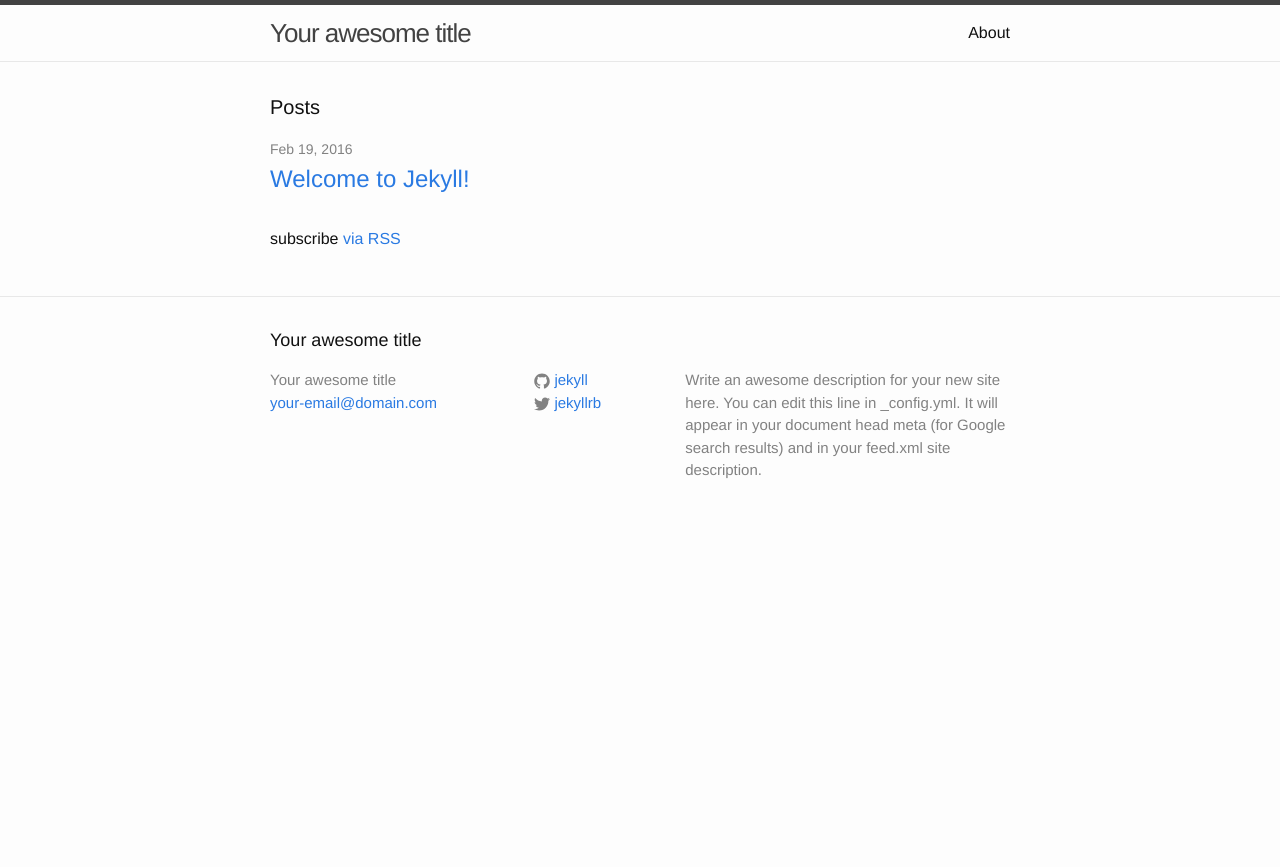
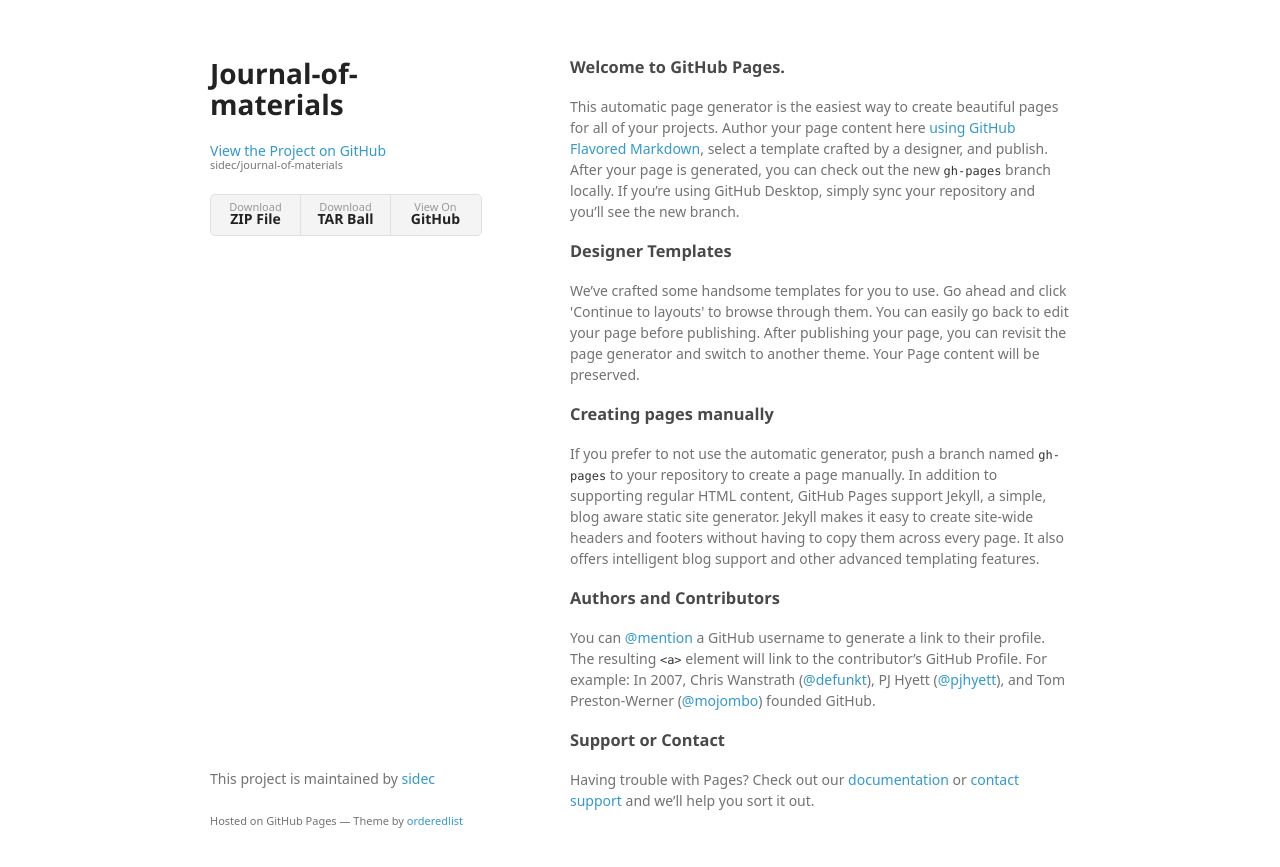
Before and after one commit to psanecki/journal-of-materials, a Jekyll site: the page index.html, which Jekyll copies as it is, in a window 1280 px wide. Shown: the top 867 px of the page. Built offline with Jekyll 4.4.1, drawn with Linux system fonts in a browser that asks for light colours; some web fonts are replaced.

Commit message:
Create gh-pages branch via GitHub

```diff
--- a/index.html
+++ b/index.html
@@ -1,23 +1,64 @@
----
-layout: default
----
+<!doctype html>
+<html>
+  <head>
+    <meta charset="utf-8">
+    <meta http-equiv="X-UA-Compatible" content="chrome=1">
+    <title>Journal-of-materials by sidec</title>
 
-<div class="home">
+    <link rel="stylesheet" href="stylesheets/styles.css">
+    <link rel="stylesheet" href="stylesheets/github-light.css">
+    <meta name="viewport" content="width=device-width">
+    <!--[if lt IE 9]>
+    <script src="//html5shiv.googlecode.com/svn/trunk/html5.js"></script>
+    <![endif]-->
+  </head>
+  <body>
+    <div class="wrapper">
+      <header>
+        <h1>Journal-of-materials</h1>
+        <p></p>
 
-  <h1 class="page-heading">Posts</h1>
+        <p class="view"><a href="https://github.com/sidec/journal-of-materials">View the Project on GitHub <small>sidec/journal-of-materials</small></a></p>
 
-  <ul class="post-list">
-    {% for post in site.posts %}
-      <li>
-        <span class="post-meta">{{ post.date | date: "%b %-d, %Y" }}</span>
 
-        <h2>
-          <a class="post-link" href="{{ post.url | prepend: site.baseurl }}">{{ post.title }}</a>
-        </h2>
-      </li>
-    {% endfor %}
-  </ul>
+        <ul>
+          <li><a href="https://github.com/sidec/journal-of-materials/zipball/master">Download <strong>ZIP File</strong></a></li>
+          <li><a href="https://github.com/sidec/journal-of-materials/tarball/master">Download <strong>TAR Ball</strong></a></li>
+          <li><a href="https://github.com/sidec/journal-of-materials">View On <strong>GitHub</strong></a></li>
+        </ul>
+      </header>
+      <section>
+        <h3>
+<a id="welcome-to-github-pages" class="anchor" href="#welcome-to-github-pages" aria-hidden="true"><span aria-hidden="true" class="octicon octicon-link"></span></a>Welcome to GitHub Pages.</h3>
 
-  <p class="rss-subscribe">subscribe <a href="{{ "/feed.xml" | prepend: site.baseurl }}">via RSS</a></p>
+<p>This automatic page generator is the easiest way to create beautiful pages for all of your projects. Author your page content here <a href="https://guides.github.com/features/mastering-markdown/">using GitHub Flavored Markdown</a>, select a template crafted by a designer, and publish. After your page is generated, you can check out the new <code>gh-pages</code> branch locally. If you’re using GitHub Desktop, simply sync your repository and you’ll see the new branch.</p>
 
-</div>
+<h3>
+<a id="designer-templates" class="anchor" href="#designer-templates" aria-hidden="true"><span aria-hidden="true" class="octicon octicon-link"></span></a>Designer Templates</h3>
+
+<p>We’ve crafted some handsome templates for you to use. Go ahead and click 'Continue to layouts' to browse through them. You can easily go back to edit your page before publishing. After publishing your page, you can revisit the page generator and switch to another theme. Your Page content will be preserved.</p>
+
+<h3>
+<a id="creating-pages-manually" class="anchor" href="#creating-pages-manually" aria-hidden="true"><span aria-hidden="true" class="octicon octicon-link"></span></a>Creating pages manually</h3>
+
+<p>If you prefer to not use the automatic generator, push a branch named <code>gh-pages</code> to your repository to create a page manually. In addition to supporting regular HTML content, GitHub Pages support Jekyll, a simple, blog aware static site generator. Jekyll makes it easy to create site-wide headers and footers without having to copy them across every page. It also offers intelligent blog support and other advanced templating features.</p>
+
+<h3>
+<a id="authors-and-contributors" class="anchor" href="#authors-and-contributors" aria-hidden="true"><span aria-hidden="true" class="octicon octicon-link"></span></a>Authors and Contributors</h3>
+
+<p>You can <a href="https://help.github.com/articles/basic-writing-and-formatting-syntax/#mentioning-users-and-teams" class="user-mention">@mention</a> a GitHub username to generate a link to their profile. The resulting <code>&lt;a&gt;</code> element will link to the contributor’s GitHub Profile. For example: In 2007, Chris Wanstrath (<a href="https://github.com/defunkt" class="user-mention">@defunkt</a>), PJ Hyett (<a href="https://github.com/pjhyett" class="user-mention">@pjhyett</a>), and Tom Preston-Werner (<a href="https://github.com/mojombo" class="user-mention">@mojombo</a>) founded GitHub.</p>
+
+<h3>
+<a id="support-or-contact" class="anchor" href="#support-or-contact" aria-hidden="true"><span aria-hidden="true" class="octicon octicon-link"></span></a>Support or Contact</h3>
+
+<p>Having trouble with Pages? Check out our <a href="https://help.github.com/pages">documentation</a> or <a href="https://github.com/contact">contact support</a> and we’ll help you sort it out.</p>
+      </section>
+      <footer>
+        <p>This project is maintained by <a href="https://github.com/sidec">sidec</a></p>
+        <p><small>Hosted on GitHub Pages &mdash; Theme by <a href="https://github.com/orderedlist">orderedlist</a></small></p>
+      </footer>
+    </div>
+    <script src="javascripts/scale.fix.js"></script>
+
+  </body>
+</html>
--- /dev/null
+++ b/javascripts/scale.fix.js
@@ -0,0 +1,17 @@
+var metas = document.getElementsByTagName('meta');
+var i;
+if (navigator.userAgent.match(/iPhone/i)) {
+  for (i=0; i<metas.length; i++) {
+    if (metas[i].name == "viewport") {
+      metas[i].content = "width=device-width, minimum-scale=1.0, maximum-scale=1.0";
+    }
+  }
+  document.addEventListener("gesturestart", gestureStart, false);
+}
+function gestureStart() {
+  for (i=0; i<metas.length; i++) {
+    if (metas[i].name == "viewport") {
+      metas[i].content = "width=device-width, minimum-scale=0.25, maximum-scale=1.6";
+    }
+  }
+}
--- /dev/null
+++ b/stylesheets/github-light.css
@@ -0,0 +1,115 @@
+/*
+   Copyright 2014 GitHub Inc.
+
+   Licensed under the Apache License, Version 2.0 (the "License");
+   you may not use this file except in compliance with the License.
+   You may obtain a copy of the License at
+
+       http://www.apache.org/licenses/LICENSE-2.0
+
+   Unless required by applicable law or agreed to in writing, software
+   distributed under the License is distributed on an "AS IS" BASIS,
+   WITHOUT WARRANTIES OR CONDITIONS OF ANY KIND, either express or implied.
+   See the License for the specific language governing permissions and
+   limitations under the License.
+
+*/
+
+.pl-c /* comment */ {
+  color: #969896;
+}
+
+.pl-c1      /* constant, markup.raw, meta.diff.header, meta.module-reference, meta.property-name, support, support.constant, support.variable, variable.other.constant */,
+.pl-s .pl-v /* string variable */ {
+  color: #0086b3;
+}
+
+.pl-e  /* entity */,
+.pl-en /* entity.name */ {
+  color: #795da3;
+}
+
+.pl-s .pl-s1 /* string source */,
+.pl-smi      /* storage.modifier.import, storage.modifier.package, storage.type.java, variable.other, variable.parameter.function */ {
+  color: #333;
+}
+
+.pl-ent /* entity.name.tag */ {
+  color: #63a35c;
+}
+
+.pl-k /* keyword, storage, storage.type */ {
+  color: #a71d5d;
+}
+
+.pl-pds              /* punctuation.definition.string, string.regexp.character-class */,
+.pl-s                /* string */,
+.pl-s .pl-pse .pl-s1 /* string punctuation.section.embedded source */,
+.pl-sr               /* string.regexp */,
+.pl-sr .pl-cce       /* string.regexp constant.character.escape */,
+.pl-sr .pl-sra       /* string.regexp string.regexp.arbitrary-repitition */,
+.pl-sr .pl-sre       /* string.regexp source.ruby.embedded */ {
+  color: #183691;
+}
+
+.pl-v /* variable */ {
+  color: #ed6a43;
+}
+
+.pl-id /* invalid.deprecated */ {
+  color: #b52a1d;
+}
+
+.pl-ii /* invalid.illegal */ {
+  background-color: #b52a1d;
+  color: #f8f8f8;
+}
+
+.pl-sr .pl-cce /* string.regexp constant.character.escape */ {
+  color: #63a35c;
+  font-weight: bold;
+}
+
+.pl-ml /* markup.list */ {
+  color: #693a17;
+}
+
+.pl-mh        /* markup.heading */,
+.pl-mh .pl-en /* markup.heading entity.name */,
+.pl-ms        /* meta.separator */ {
+  color: #1d3e81;
+  font-weight: bold;
+}
+
+.pl-mq /* markup.quote */ {
+  color: #008080;
+}
+
+.pl-mi /* markup.italic */ {
+  color: #333;
+  font-style: italic;
+}
+
+.pl-mb /* markup.bold */ {
+  color: #333;
+  font-weight: bold;
+}
+
+.pl-md /* markup.deleted, meta.diff.header.from-file */ {
+  background-color: #ffecec;
+  color: #bd2c00;
+}
+
+.pl-mi1 /* markup.inserted, meta.diff.header.to-file */ {
+  background-color: #eaffea;
+  color: #55a532;
+}
+
+.pl-mdr /* meta.diff.range */ {
+  color: #795da3;
+  font-weight: bold;
+}
+
+.pl-mo /* meta.output */ {
+  color: #1d3e81;
+}
--- /dev/null
+++ b/stylesheets/styles.css
@@ -0,0 +1,324 @@
+@font-face {
+  font-family: 'Noto Sans';
+  font-weight: 400;
+  font-style: normal;
+  src: url('../fonts/Noto-Sans-regular/Noto-Sans-regular.eot');
+  src: url('../fonts/Noto-Sans-regular/Noto-Sans-regular.eot?#iefix') format('embedded-opentype'),
+       local('Noto Sans'),
+       local('Noto-Sans-regular'),
+       url('../fonts/Noto-Sans-regular/Noto-Sans-regular.woff2') format('woff2'),
+       url('../fonts/Noto-Sans-regular/Noto-Sans-regular.woff') format('woff'),
+       url('../fonts/Noto-Sans-regular/Noto-Sans-regular.ttf') format('truetype'),
+       url('../fonts/Noto-Sans-regular/Noto-Sans-regular.svg#NotoSans') format('svg');
+}
+
+@font-face {
+  font-family: 'Noto Sans';
+  font-weight: 700;
+  font-style: normal;
+  src: url('../fonts/Noto-Sans-700/Noto-Sans-700.eot');
+  src: url('../fonts/Noto-Sans-700/Noto-Sans-700.eot?#iefix') format('embedded-opentype'),
+       local('Noto Sans Bold'),
+       local('Noto-Sans-700'),
+       url('../fonts/Noto-Sans-700/Noto-Sans-700.woff2') format('woff2'),
+       url('../fonts/Noto-Sans-700/Noto-Sans-700.woff') format('woff'),
+       url('../fonts/Noto-Sans-700/Noto-Sans-700.ttf') format('truetype'),
+       url('../fonts/Noto-Sans-700/Noto-Sans-700.svg#NotoSans') format('svg');
+}
+
+@font-face {
+  font-family: 'Noto Sans';
+  font-weight: 400;
+  font-style: italic;
+  src: url('../fonts/Noto-Sans-italic/Noto-Sans-italic.eot');
+  src: url('../fonts/Noto-Sans-italic/Noto-Sans-italic.eot?#iefix') format('embedded-opentype'),
+       local('Noto Sans Italic'),
+       local('Noto-Sans-italic'),
+       url('../fonts/Noto-Sans-italic/Noto-Sans-italic.woff2') format('woff2'),
+       url('../fonts/Noto-Sans-italic/Noto-Sans-italic.woff') format('woff'),
+       url('../fonts/Noto-Sans-italic/Noto-Sans-italic.ttf') format('truetype'),
+       url('../fonts/Noto-Sans-italic/Noto-Sans-italic.svg#NotoSans') format('svg');
+}
+
+@font-face {
+  font-family: 'Noto Sans';
+  font-weight: 700;
+  font-style: italic;
+  src: url('../fonts/Noto-Sans-700italic/Noto-Sans-700italic.eot');
+  src: url('../fonts/Noto-Sans-700italic/Noto-Sans-700italic.eot?#iefix') format('embedded-opentype'),
+       local('Noto Sans Bold Italic'),
+       local('Noto-Sans-700italic'),
+       url('../fonts/Noto-Sans-700italic/Noto-Sans-700italic.woff2') format('woff2'),
+       url('../fonts/Noto-Sans-700italic/Noto-Sans-700italic.woff') format('woff'),
+       url('../fonts/Noto-Sans-700italic/Noto-Sans-700italic.ttf') format('truetype'),
+       url('../fonts/Noto-Sans-700italic/Noto-Sans-700italic.svg#NotoSans') format('svg');
+}
+
+body {
+  background-color: #fff;
+  padding:50px;
+  font: 14px/1.5 "Noto Sans", "Helvetica Neue", Helvetica, Arial, sans-serif;
+  color:#727272;
+  font-weight:400;
+}
+
+h1, h2, h3, h4, h5, h6 {
+  color:#222;
+  margin:0 0 20px;
+}
+
+p, ul, ol, table, pre, dl {
+  margin:0 0 20px;
+}
+
+h1, h2, h3 {
+  line-height:1.1;
+}
+
+h1 {
+  font-size:28px;
+}
+
+h2 {
+  color:#393939;
+}
+
+h3, h4, h5, h6 {
+  color:#494949;
+}
+
+a {
+  color:#39c;
+  text-decoration:none;
+}
+
+a:hover {
+  color:#069;
+}
+
+a small {
+  font-size:11px;
+  color:#777;
+  margin-top:-0.3em;
+  display:block;
+}
+
+a:hover small {
+  color:#777;
+}
+
+.wrapper {
+  width:860px;
+  margin:0 auto;
+}
+
+blockquote {
+  border-left:1px solid #e5e5e5;
+  margin:0;
+  padding:0 0 0 20px;
+  font-style:italic;
+}
+
+code, pre {
+  font-family:Monaco, Bitstream Vera Sans Mono, Lucida Console, Terminal, Consolas, Liberation Mono, DejaVu Sans Mono, Courier New, monospace;
+  color:#333;
+  font-size:12px;
+}
+
+pre {
+  padding:8px 15px;
+  background: #f8f8f8;
+  border-radius:5px;
+  border:1px solid #e5e5e5;
+  overflow-x: auto;
+}
+
+table {
+  width:100%;
+  border-collapse:collapse;
+}
+
+th, td {
+  text-align:left;
+  padding:5px 10px;
+  border-bottom:1px solid #e5e5e5;
+}
+
+dt {
+  color:#444;
+  font-weight:700;
+}
+
+th {
+  color:#444;
+}
+
+img {
+  max-width:100%;
+}
+
+header {
+  width:270px;
+  float:left;
+  position:fixed;
+  -webkit-font-smoothing:subpixel-antialiased;
+}
+
+header ul {
+  list-style:none;
+  height:40px;
+  padding:0;
+  background: #f4f4f4;
+  border-radius:5px;
+  border:1px solid #e0e0e0;
+  width:270px;
+}
+
+header li {
+  width:89px;
+  float:left;
+  border-right:1px solid #e0e0e0;
+  height:40px;
+}
+
+header li:first-child a {
+  border-radius:5px 0 0 5px;
+}
+
+header li:last-child a {
+  border-radius:0 5px 5px 0;
+}
+
+header ul a {
+  line-height:1;
+  font-size:11px;
+  color:#999;
+  display:block;
+  text-align:center;
+  padding-top:6px;
+  height:34px;
+}
+
+header ul a:hover {
+  color:#999;
+}
+
+header ul a:active {
+  background-color:#f0f0f0;
+}
+
+strong {
+  color:#222;
+  font-weight:700;
+}
+
+header ul li + li + li {
+  border-right:none;
+  width:89px;
+}
+
+header ul a strong {
+  font-size:14px;
+  display:block;
+  color:#222;
+}
+
+section {
+  width:500px;
+  float:right;
+  padding-bottom:50px;
+}
+
+small {
+  font-size:11px;
+}
+
+hr {
+  border:0;
+  background:#e5e5e5;
+  height:1px;
+  margin:0 0 20px;
+}
+
+footer {
+  width:270px;
+  float:left;
+  position:fixed;
+  bottom:50px;
+  -webkit-font-smoothing:subpixel-antialiased;
+}
+
+@media print, screen and (max-width: 960px) {
+
+  div.wrapper {
+    width:auto;
+    margin:0;
+  }
+
+  header, section, footer {
+    float:none;
+    position:static;
+    width:auto;
+  }
+
+  header {
+    padding-right:320px;
+  }
+
+  section {
+    border:1px solid #e5e5e5;
+    border-width:1px 0;
+    padding:20px 0;
+    margin:0 0 20px;
+  }
+
+  header a small {
+    display:inline;
+  }
+
+  header ul {
+    position:absolute;
+    right:50px;
+    top:52px;
+  }
+}
+
+@media print, screen and (max-width: 720px) {
+  body {
+    word-wrap:break-word;
+  }
+
+  header {
+    padding:0;
+  }
+
+  header ul, header p.view {
+    position:static;
+  }
+
+  pre, code {
+    word-wrap:normal;
+  }
+}
+
+@media print, screen and (max-width: 480px) {
+  body {
+    padding:15px;
+  }
+
+  header ul {
+    width:99%;
+  }
+
+  header li, header ul li + li + li {
+    width:33%;
+  }
+}
+
+@media print {
+  body {
+    padding:0.4in;
+    font-size:12pt;
+    color:#444;
+  }
+}
```
Also changed, not shown: params.json (added, +1 -0 lines).
